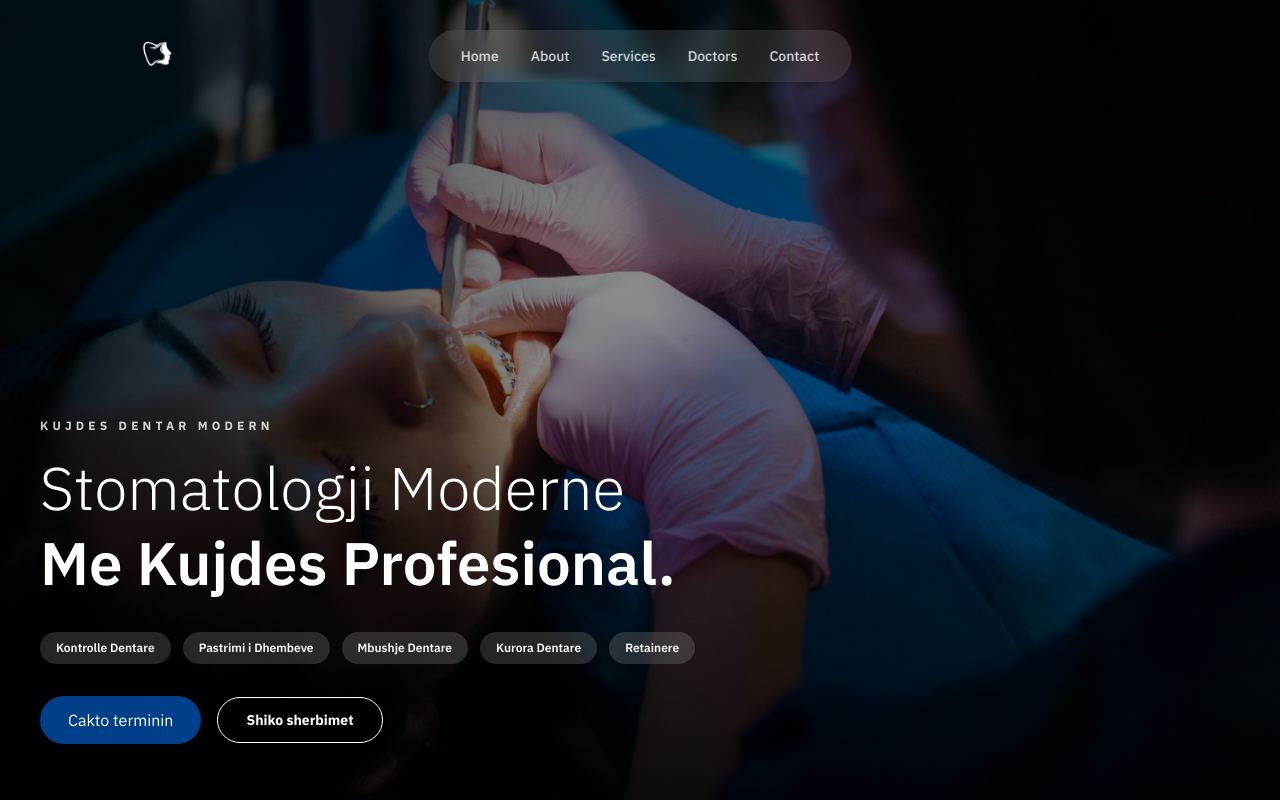
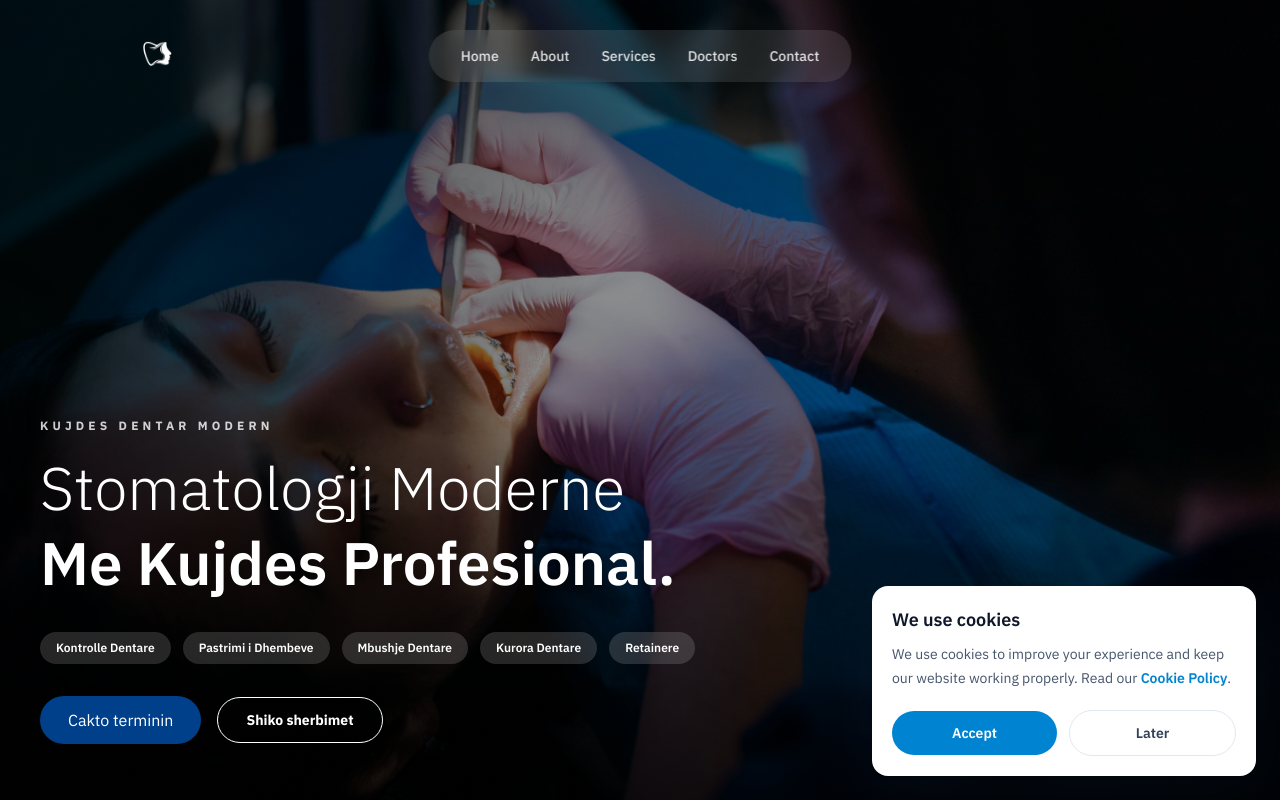
Before and after one commit to LaidaR3/Sident, a Next.js app in the folder dental-clinic/: page / in a window 1280 px wide. Shown: the top 800 px of the page. Built offline with nearby package versions, Linux system fonts and the light colour scheme.

Commit message:
cookies added

```diff
--- a/dental-clinic/app/layout.tsx
+++ b/dental-clinic/app/layout.tsx
@@ -3,6 +3,7 @@ import { IBM_Plex_Sans } from "next/font/google";
 import "./globals.css";
 import Navbar from "../components/layout/Navbar";
 import Footer from "@/components/layout/Footer";
+import CookieBanner from "@/components/layout/CookieBanner";
 
 const ibmPlexSans = IBM_Plex_Sans({
   subsets: ["latin"],
@@ -25,7 +26,10 @@ export default function RootLayout({
         <Navbar />
 
         {children}
+
         <Footer />
+
+        <CookieBanner />
       </body>
     </html>
   );
--- /dev/null
+++ b/dental-clinic/components/layout/CookieBanner.tsx
@@ -0,0 +1,58 @@
+"use client";
+
+import { useEffect, useState } from "react";
+import Cookies from "js-cookie";
+import Link from "next/link";
+
+export default function CookieBanner() {
+  const [visible, setVisible] = useState(false);
+
+  useEffect(() => {
+    if (!Cookies.get("cookie-consent")) {
+      setVisible(true);
+    }
+  }, []);
+
+  const acceptCookies = () => {
+    Cookies.set("cookie-consent", "accepted", { expires: 365 });
+    setVisible(false);
+  };
+
+  if (!visible) return null;
+
+  return (
+    <div className="fixed bottom-6 right-6 z-[9999] w-[90%] max-w-sm rounded-2xl bg-white p-5 shadow-[0_20px_60px_rgba(15,23,42,0.25)]">
+      <h3 className="text-lg font-semibold text-slate-900">
+        We use cookies
+      </h3>
+
+      <p className="mt-2 text-sm leading-6 text-slate-600">
+        We use cookies to improve your experience and keep our website working
+        properly. Read our{" "}
+        <Link
+          href="/cookie-policy"
+          className="font-semibold text-sky-600 hover:text-sky-700"
+        >
+          Cookie Policy
+        </Link>
+        .
+      </p>
+
+      <div className="mt-5 flex items-center gap-3">
+        <button
+          onClick={acceptCookies}
+          className="flex-1 rounded-full bg-sky-600 px-5 py-3 text-sm font-semibold text-white transition hover:bg-sky-700"
+        >
+          Accept
+        </button>
+
+        <button
+          onClick={() => setVisible(false)}
+          className="flex-1 rounded-full border border-slate-200 px-5 py-3 text-sm font-semibold text-slate-700 transition hover:bg-slate-100"
+        >
+          Later
+        </button>
+      </div>
+    </div>
+  );
+}
--- a/dental-clinic/package.json
+++ b/dental-clinic/package.json
@@ -9,6 +9,7 @@
     "lint": "eslint"
   },
   "dependencies": {
+    "js-cookie": "^3.0.8",
     "next": "16.2.7",
     "react": "19.2.4",
     "react-dom": "19.2.4",
@@ -16,6 +17,7 @@
   },
   "devDependencies": {
     "@tailwindcss/postcss": "^4",
+    "@types/js-cookie": "^3.0.6",
     "@types/node": "^20",
     "@types/react": "^19",
     "@types/react-dom": "^19",
```
Also changed, not shown: 1 other file (tests, documents, lock files or other folders).
